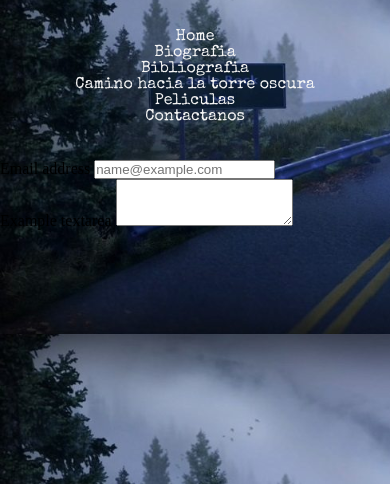
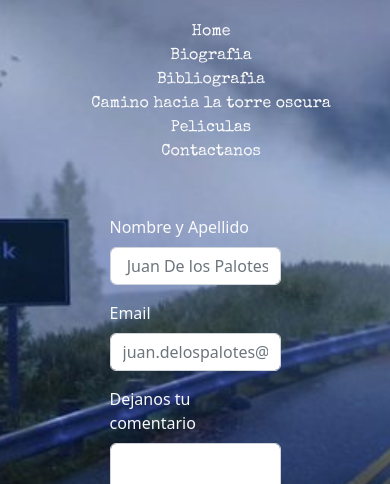
Before and after one commit to ndaveok/trabajoFinal, a plain HTML site: page Pages/contactanos.html in a window 390 px wide. Shown: the part 107-591 px from the top of the page. Drawn offline with nearby package versions, Linux system fonts and the light colour scheme; a web font is replaced by a local one.

Commit message:
realizados los ultimos cambios

```diff
--- a/Pages/contactanos.html
+++ b/Pages/contactanos.html
@@ -9,6 +9,8 @@
     <link href="https://fonts.googleapis.com/css2?family=Rubik+Wet+Paint&family=Special+Elite&display=swap" rel="stylesheet">
     <link rel="icon" href="../Imagenes/favicon-32x32.png">
     <link rel="stylesheet" href="../css/estilo.css">
+    <!-- CSS only -->
+    <link href="https://cdn.jsdelivr.net/npm/bootstrap@5.2.0-beta1/dist/css/bootstrap.min.css" rel="stylesheet" integrity="sha384-0evHe/X+R7YkIZDRvuzKMRqM+OrBnVFBL6DOitfPri4tjfHxaWutUpFmBp4vmVor" crossorigin="anonymous">
     <!--Link a AOS-->
     <link href="https://unpkg.com/aos@2.3.1/dist/aos.css" rel="stylesheet">
     <title>nombre de la pagin 📖</title>
@@ -17,26 +19,33 @@
     <header>
         <h1 class="nombre">Nombre de la pagina </h1>
         <nav>
-            <ul class="navegador">
-                <li> <a href="../index.html">Home</a></li>
-                <li> <a href="../Pages/biografia.html">Biografia</a></li>
-                <li> <a href="#">Bibliografia</a></li>
-                <li> <a href="../Pages/torreOscura.htm">Camino hacia la torre oscura</a></li>
-                <li> <a href="#">Peliculas</a></li>
-                <li> <a href="../Pages/contactanos.html">Contactanos</a></li>
+            <ul class="navegador ">
+                <li> <a class="text-light" href="../index.html">Home</a></li>
+                <li> <a class="text-light" href="../Pages/biografia.html">Biografia</a></li>
+                <li> <a class="text-light" href="#">Bibliografia</a></li>
+                <li> <a class="text-light" href="../Pages/torreOscura.htm">Camino hacia la torre oscura</a></li>
+                <li> <a class="text-light" href="#">Peliculas</a></li>
+                <li> <a class="text-light" href="../Pages/contactanos.html">Contactanos</a></li>
             </ul>
         </nav>
     </header>
-    <main class="container">
-        <div class=" row">
-            <div class="mb-3">
-                <label for="exampleFormControlInput1" class="form-label">Email address</label>
-                <input type="email" class="form-control" id="exampleFormControlInput1" placeholder="name@example.com">
+    <main class="container w-50 ">
+        <div class=" row justify-content-end ">
+            <div class="col-lg-6 ">
+            <div class="mb-3" >
+                <label for="exampleFormControlInput1" class="form-label text-light ">Nombre y Apellido</label>
+                <input type="email" class="form-control" id="exampleFormControlInput1" placeholder=" Juan De los Palotes">
             </div>
             <div class="mb-3">
-                <label for="exampleFormControlTextarea1" class="form-label">Example textarea</label>
+                <label for="exampleFormControlInput1" class="form-label text-light">Email</label>
+                <input type="email" class="form-control" id="exampleFormControlInput1" placeholder="juan.delospalotes@gmail.com">
+            </div>
+            <div class="mb-3 ">
+                <label for="exampleFormControlTextarea1" class="form-label text-light">Dejanos tu comentario</label>
                 <textarea class="form-control" id="exampleFormControlTextarea1" rows="3"></textarea>
             </div>
+            <button type="submit" class="btn btn-light my-2">Enviar</button>
+        </div>
         </div>
     </main>
     <footer class="pieContactanos">
@@ -48,6 +57,8 @@
     <script>
         AOS.init();
     </script>
+    <!-- JavaScript Bundle with Popper -->
+    <script src="https://cdn.jsdelivr.net/npm/bootstrap@5.2.0-beta1/dist/js/bootstrap.bundle.min.js" integrity="sha384-pprn3073KE6tl6bjs2QrFaJGz5/SUsLqktiwsUTF55Jfv3qYSDhgCecCxMW52nD2" crossorigin="anonymous"></script>
 
 </body>
 </html>
--- a/css/estilo.css
+++ b/css/estilo.css
@@ -10,10 +10,12 @@
 .contactanos{
     background-image: url(../Imagenes/castlerock-allanwake-browsergame-3d-background-2.jpg);
     background-size: cover;
+    background-attachment: fixed;
 }
 .home{
     background-image: url(../Imagenes/202-2020262_stephen-king-quote-we-make-up.jpg);
     background-size: cover;
+    background-attachment: fixed
 }
 .torreOscura{
     background-image: url(https://cloudfront-us-east-1.images.arcpublishing.com/culturacolectiva/R52N4PMOT5FV5CHOCBF73O4JVU.jpg);
@@ -29,18 +31,16 @@
     padding: 10px;
     text-align: center;
     grid-area: nombre;
-    animation-duration: 5s;
-    animation-name: aparecer;
-    animation-iteration-count: infinite;
+	animation: aparecerAlt 7s infinite;
 }
-@keyframes aparecer{
-    0%{
-        opacity: 0;
-    }
-    100%{
-        opacity: 1;
-    }
+
+@keyframes aparecerAlt {
+    0%   { opacity:0; }
+    25%  { opacity:1; }
+    75%  { opacity:1; }
+    100% { opacity:0; }
 }
+
 .titulo{
     margin: 30px;
     padding: 30px;
@@ -62,6 +62,9 @@ nav{
     flex-direction: row;
     justify-content: space-evenly;
     grid-area: nav;
+}
+.navegador li a{
+    text-decoration: none;
 }
 .navegador :hover{
     color: red;
@@ -263,5 +266,10 @@ form{
 	.torreOscura {
 		background-attachment: fixed;
 	}
-
+    .contactanos{
+        background-attachment: fixed;
+    }
+    .home{
+        background-attachment: fixed;
+    }
 }
```
Also changed, not shown: index.html (+14 -17 lines).
